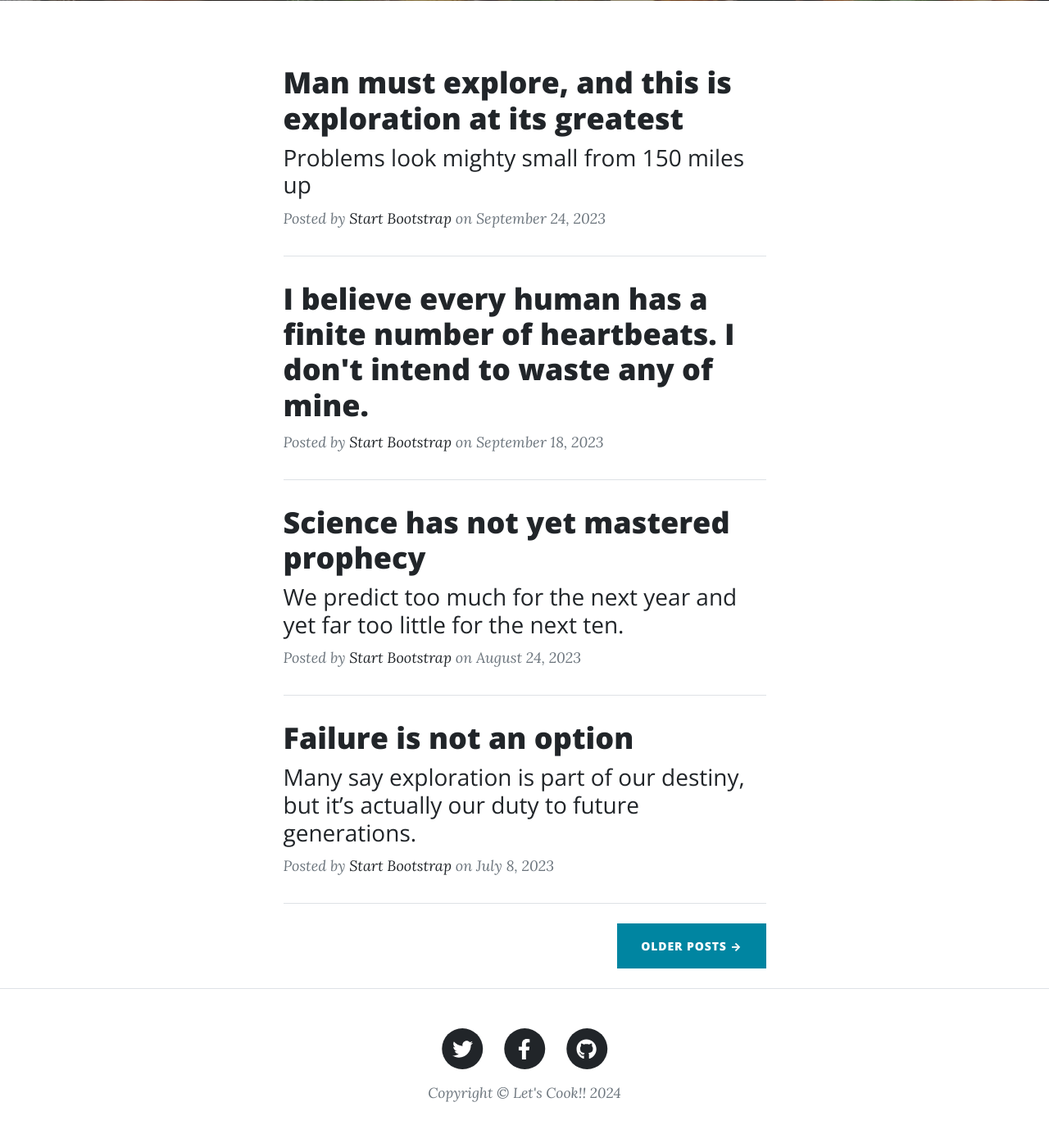
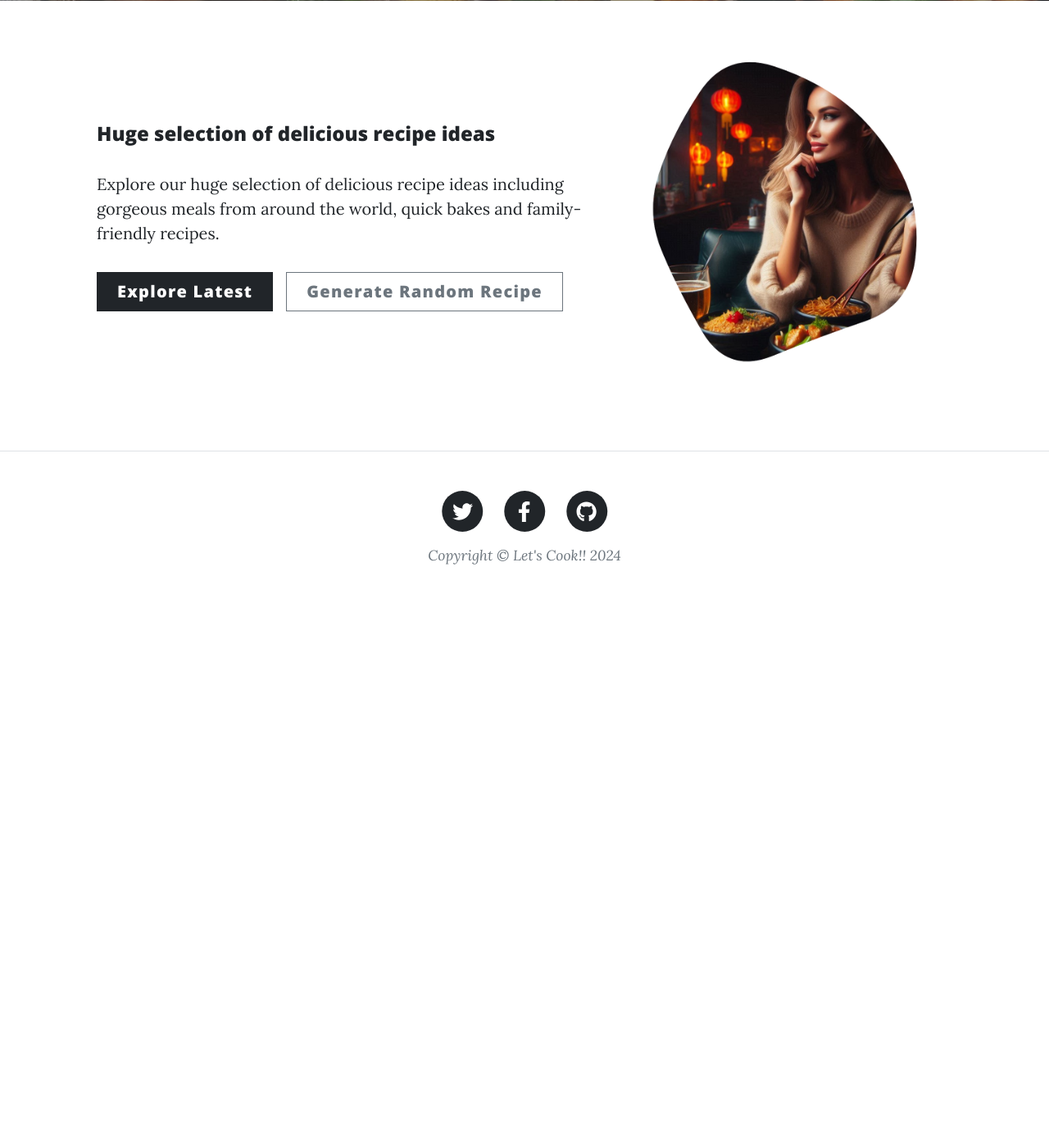
Before and after one commit to shaun6125/ci-milestone3, a Flask app: page / in a window 1280 px wide. Shown: the part 531-1926 px from the top of the page at 82% size. After the commit the page ends 1220 px from the top, so only its background shows below. Run offline with Flask 3, Linux system fonts and the light colour scheme; some libraries are stand-ins or nearby versions.

Commit message:
start of index page layout, image added to directory, planned functional buttons created

```diff
--- a/app.py
+++ b/app.py
@@ -12,12 +12,12 @@ def index():
 
 @app.route("/about")
 def about():
-    return render_template("about.html")
+    return render_template("about.html", page_title="About Us")
 
 
 @app.route("/contact")
 def contact():
-    return render_template("contact.html")
+    return render_template("contact.html", page_title="Contact Us")
 
 
 if __name__ == "__main__":
--- a/templates/about.html
+++ b/templates/about.html
@@ -1,6 +1,6 @@
 {% extends "base.html" %}
 {% block content %}
-    <h2>About Us</h2>
+    <h2>{{ page_title }}</h2>
 
     <p>
         Cook delicious dishes easily and reliably.
--- a/templates/contact.html
+++ b/templates/contact.html
@@ -1,4 +1,4 @@
 {% extends "base.html" %}
 {% block content %}
-    <h2>contact us</h2>
+    <h2>{{ page_title }}</h2>
 {% endblock %}
--- a/templates/index.html
+++ b/templates/index.html
@@ -1,63 +1,24 @@
 {% extends "base.html" %}
 {% block content %}
 
-    <div class="row gx-4 gx-lg-5 justify-content-center">
-        <div class="col-md-10 col-lg-8 col-xl-7">
-            <!-- Post preview-->
-            <div class="post-preview">
-                <a href="post.html">
-                    <h2 class="post-title">Man must explore, and this is exploration at its greatest</h2>
-                    <h3 class="post-subtitle">Problems look mighty small from 150 miles up</h3>
-                </a>
-                <p class="post-meta">
-                    Posted by
-                    <a href="#!">Start Bootstrap</a>
-                    on September 24, 2023
-                </p>
+    <div class="row featurette">
+        <div class="col-md-7">
+
+            <h4>Huge selection of delicious recipe ideas</h4>
+            <p>
+                Explore our huge selection of delicious recipe ideas including gorgeous meals from around the world, quick bakes and family-friendly recipes.
+            </p>
+
+            <div class="d-grid gap-2 d-md-flex justify-content-md-start">
+                <a href="/explore-latest" class="btn btn-primary btn-dark btn-lg px-4 me-md-2">Explore Latest</a>
+                <a href="/random-recipe" class="btn btn-outline-secondary btn-lg px-4 me-md-2">Generate Random Recipe</a>
             </div>
-            <!-- Divider-->
-            <hr class="my-4" />
-            <!-- Post preview-->
-            <div class="post-preview">
-                <a href="post.html"><h2 class="post-title">I believe every human has a finite number of heartbeats. I don't intend to waste any of mine.</h2></a>
-                <p class="post-meta">
-                    Posted by
-                    <a href="#!">Start Bootstrap</a>
-                    on September 18, 2023
-                </p>
-            </div>
-            <!-- Divider-->
-            <hr class="my-4" />
-            <!-- Post preview-->
-            <div class="post-preview">
-                <a href="post.html">
-                    <h2 class="post-title">Science has not yet mastered prophecy</h2>
-                    <h3 class="post-subtitle">We predict too much for the next year and yet far too little for the next ten.</h3>
-                </a>
-                <p class="post-meta">
-                    Posted by
-                    <a href="#!">Start Bootstrap</a>
-                    on August 24, 2023
-                </p>
-            </div>
-            <!-- Divider-->
-            <hr class="my-4" />
-            <!-- Post preview-->
-            <div class="post-preview">
-                <a href="post.html">
-                    <h2 class="post-title">Failure is not an option</h2>
-                    <h3 class="post-subtitle">Many say exploration is part of our destiny, but it’s actually our duty to future generations.</h3>
-                </a>
-                <p class="post-meta">
-                    Posted by
-                    <a href="#!">Start Bootstrap</a>
-                    on July 8, 2023
-                </p>
-            </div>
-            <!-- Divider-->
-            <hr class="my-4" />
-            <!-- Pager-->
-            <div class="d-flex justify-content-end mb-4"><a class="btn btn-primary text-uppercase" href="#!">Older Posts →</a></div>
+        </div>
+
+        <div class="col-md-5">
+
+            <img src="{{ url_for('static', filename= 'assets/img/hero-image-blob.png') }}" alt="">
+
         </div>
     </div>
 
```
Also changed, not shown: static/assets/img/hero-image-blob.png (added).
